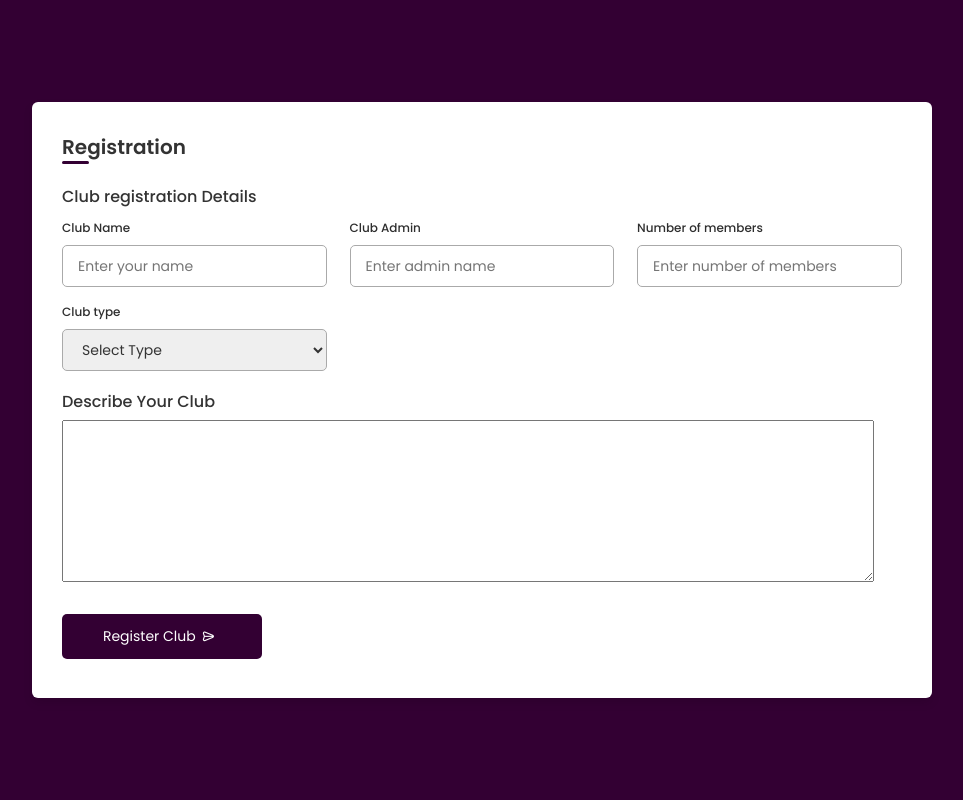
After one commit to Chandra23sekhar/CamPLUS, a Flask app: page /createClub in a window 1280 px wide. The commit adds this page. Shown: the whole page, without its empty margins (158-1121 px from the left). Run offline with Flask 2, Linux system fonts and the light colour scheme.

Commit message:
Final-commit

```diff
--- a/server.py
+++ b/server.py
@@ -287,5 +287,10 @@ def rewards():
 def errors():
     return render_template('error.html')
 
+
+@app.route('/createClub')
+def createClub():
+    return render_template('createClub.html')
+
 if __name__ == "__main__":
-    app.run(debug=False)
+    app.run(debug=False, host='0.0.0.0')
--- /dev/null
+++ b/static/css/createClub.css
@@ -0,0 +1,177 @@
+/* ===== Google Font Import - Poppins ===== */
+@import url('https://fonts.googleapis.com/css2?family=Poppins:wght@200;300;400;500;600&display=swap');
+*{
+    margin: 0;
+    padding: 0;
+    box-sizing: border-box;
+    font-family: 'Poppins', sans-serif;
+}
+body{
+    min-height: 100vh;
+    display: flex;
+    align-items: center;
+    justify-content: center;
+    background: #330033;
+}
+.container{
+    position: relative;
+    max-width: 900px;
+    width: 100%;
+    border-radius: 6px;
+    padding: 30px;
+    margin: 0 15px;
+    background-color: #fff;
+    box-shadow: 0 5px 10px rgba(0,0,0,0.1);
+}
+.container header{
+    position: relative;
+    font-size: 20px;
+    font-weight: 600;
+    color: #333;
+}
+.container header::before{
+    content: "";
+    position: absolute;
+    left: 0;
+    bottom: -2px;
+    height: 3px;
+    width: 27px;
+    border-radius: 8px;
+    background-color: #330033;
+}
+.container form{
+    position: relative;
+    margin-top: 16px;
+    min-height: 490px;
+    background-color: #fff;
+    overflow: hidden;
+}
+.container form .form{
+    position: absolute;
+    background-color: #fff;
+    transition: 0.3s ease;
+}
+.container form .form.second{
+    opacity: 0;
+    pointer-events: none;
+    transform: translateX(100%);
+}
+form.secActive .form.second{
+    opacity: 1;
+    pointer-events: auto;
+    transform: translateX(0);
+}
+form.secActive .form.first{
+    opacity: 0;
+    pointer-events: none;
+    transform: translateX(-100%);
+}
+.container form .title{
+    display: block;
+    margin-bottom: 8px;
+    font-size: 16px;
+    font-weight: 500;
+    margin: 6px 0;
+    color: #333;
+}
+.container form .fields{
+    display: flex;
+    align-items: center;
+    justify-content: space-between;
+    flex-wrap: wrap;
+}
+form .fields .input-field{
+    display: flex;
+    width: calc(100% / 3 - 15px);
+    flex-direction: column;
+    margin: 4px 0;
+}
+.input-field label{
+    font-size: 12px;
+    font-weight: 500;
+    color: #2e2e2e;
+}
+.input-field input, select{
+    outline: none;
+    font-size: 14px;
+    font-weight: 400;
+    color: #333;
+    border-radius: 5px;
+    border: 1px solid #aaa;
+    padding: 0 15px;
+    height: 42px;
+    margin: 8px 0;
+}
+
+
+
+
+
+
+
+
+
+
+
+
+
+.input-field input :focus,
+.input-field select:focus{
+    box-shadow: 0 3px 6px rgba(0,0,0,0.13);
+}
+
+.container form button, .backBtn{
+    display: flex;
+    align-items: center;
+    justify-content: center;
+    height: 45px;
+    max-width: 200px;
+    width: 100%;
+    border: none;
+    outline: none;
+    color: #fff;
+    border-radius: 5px;
+    margin: 25px 0;
+    background-color: #330033;
+    transition: all 0.3s linear;
+    cursor: pointer;
+}
+.container form .btnText{
+    font-size: 14px;
+    font-weight: 400;
+}
+form button:hover{
+    background-color: #330033
+}
+form button i,
+form .backBtn i{
+    margin: 0 6px;
+}
+form .backBtn i{
+    transform: rotate(180deg);
+}
+form .buttons{
+    display: flex;
+    align-items: center;
+}
+form .buttons button , .backBtn{
+    margin-right: 14px;
+}
+
+@media (max-width: 750px) {
+    .container form{
+        overflow-y: scroll;
+    }
+    .container form::-webkit-scrollbar{
+       display: none;
+    }
+    form .fields .input-field{
+        width: calc(100% / 2 - 15px);
+    }
+}
+
+@media (max-width: 550px) {
+    form .fields .input-field{
+        width: 100%;
+    }
+}
--- /dev/null
+++ b/templates/createClub.html
@@ -0,0 +1,84 @@
+<!DOCTYPE html>
+<!--=== Coding by CodingLab | www.codinglabweb.com === -->
+<html lang="en">
+<head>
+    <meta charset="UTF-8">
+    <meta http-equiv="X-UA-Compatible" content="IE=edge">
+    <meta name="viewport" content="width=device-width, initial-scale=1.0">
+    <link rel="stylesheet" href="../static/css/createClub.css">
+
+    <!----======== CSS ======== -->
+    <link rel="stylesheet" href="style.css">
+
+    <!----===== Iconscout CSS ===== -->
+    <link rel="stylesheet" href="https://unicons.iconscout.com/release/v4.0.0/css/line.css">
+
+    <title>Responsive Regisration Form </title>
+</head>
+<body>
+    <div class="container">
+        <header>Registration</header>
+
+        <form action="#">
+            <div class="form first">
+                <div class="details personal">
+                    <span class="title">Club registration  Details</span>
+
+                    <div class="fields">
+                        <div class="input-field">
+                            <label>Club Name</label>
+                            <input type="text" placeholder="Enter your name" required>
+                        </div>
+
+                        <div class="input-field">
+                            <label>Club Admin</label>
+                            <input type="text" placeholder="Enter admin name" required>
+                        </div>
+
+
+                        <div class="input-field">
+                            <label>Number of members</label>
+                            <input type="number" placeholder="Enter number of members" required>
+                        </div>
+
+                        <div class="input-field">
+                            <label>Club type</label>
+                            <select required>
+                                <option disabled selected>Select Type</option>
+                                <option>Technical</option>
+                                <option>Enterteinment</option>
+                                <option>Others</option>
+                            </select>
+                        </div>
+
+
+                    </div>
+                </div>
+
+                <div class="pain">
+                    <span class="title">Describe Your Club </span>
+
+
+
+                        <div class="input-field">
+                            <!-- <label>Club description</label> -->
+                            <!-- <input type="textarea" placeholder="description" required> -->
+                            <textarea name="" id="" cols="70" rows="8"></textarea>
+                        </div>
+
+
+                    </div>
+
+                    <button class="nextBtn">
+                        <span class="btnText">Register Club</span>
+                        <i class="uil uil-navigator"></i>
+                    </button>
+                </div>
+
+            </div>
+        </form>
+    </div>
+
+
+</body>
+</html>
```
Also changed, not shown: templates/clubAdm.html (+7 -0 lines), templates/createvent.html (+7 -0 lines), templates/feedback.html (+7 -0 lines), templates/home.html (+7 -0 lines), templates/news.html (+7 -0 lines), templates/payment.html (+7 -0 lines), templates/profile.html (+7 -0 lines), templates/receive.html (+7 -0 lines), templates/rewards.html (+7 -0 lines), templates/viewevents.html (+7 -0 lines), static/images/plus.png (added).
